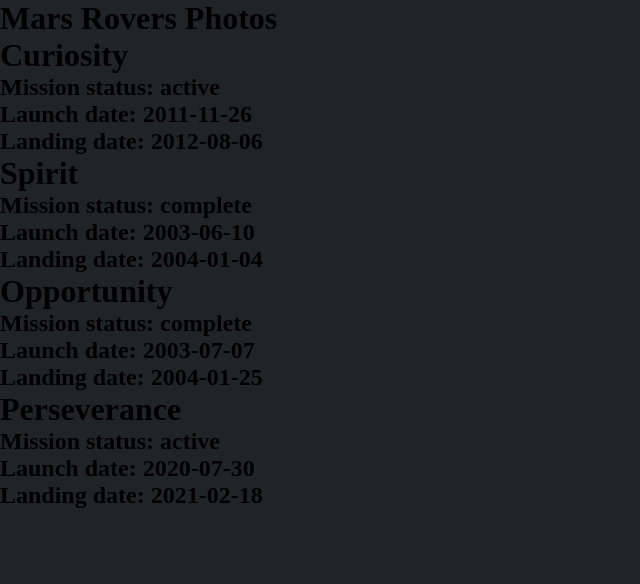
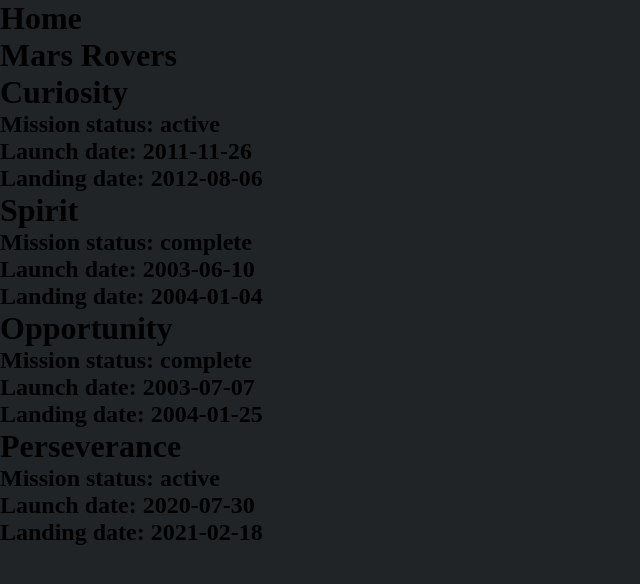
Before and after one commit to pekellogg/react-app, a React (Create React App) app in the folder frontend/: page / in a window 1280 px wide. Shown: the top 584 px of the page, without its empty margins (0-640 px from the left). Built offline with nearby package versions, Linux system fonts and the light colour scheme.

Commit message:
removed Header component for redundancy & basic Navigation component displaying correctly

```diff
--- a/frontend/src/App.js
+++ b/frontend/src/App.js
@@ -1,12 +1,14 @@
 import React from "react";
 import RoverShowcase from "./features/rovers/rovers-list.component";
 import "./styles/App.css"
+import Navigation from "./features/navigation.component.jsx"
 
 export default class App extends React.Component {
   render () {
     return (
       <div className="App">
-        <h1>Mars Rovers Photos</h1>
+        <Navigation />
+        <h1>Mars Rovers</h1>
         <div>
           <RoverShowcase />
         </div>
--- a/frontend/src/features/header.component.jsx
+++ /dev/null
@@ -1,15 +0,0 @@
-import React from "react";
-
-export default class Header extends React.Component {
-
-  render () {
-    return (
-      <div className="header">
-        <header>
-          Header text
-        </header>
-      </div>
-    );
-  }
-
-};
--- a/frontend/src/index.js
+++ b/frontend/src/index.js
@@ -2,16 +2,12 @@ import React from "react";
 import ReactDOM from "react-dom/client";
 import "./styles/App.css";
 import App from "./App";
-import Header from "./features/header.component.jsx";
 import Navigation from "./features/navigation.component.jsx";
 
 const root = ReactDOM.createRoot(document.getElementById("root"));
 
 root.render(
   <React.StrictMode>
-    <App>
-      <Header />
-      <Navigation />
-    </App>
+    <App />
   </React.StrictMode>
 );
```
